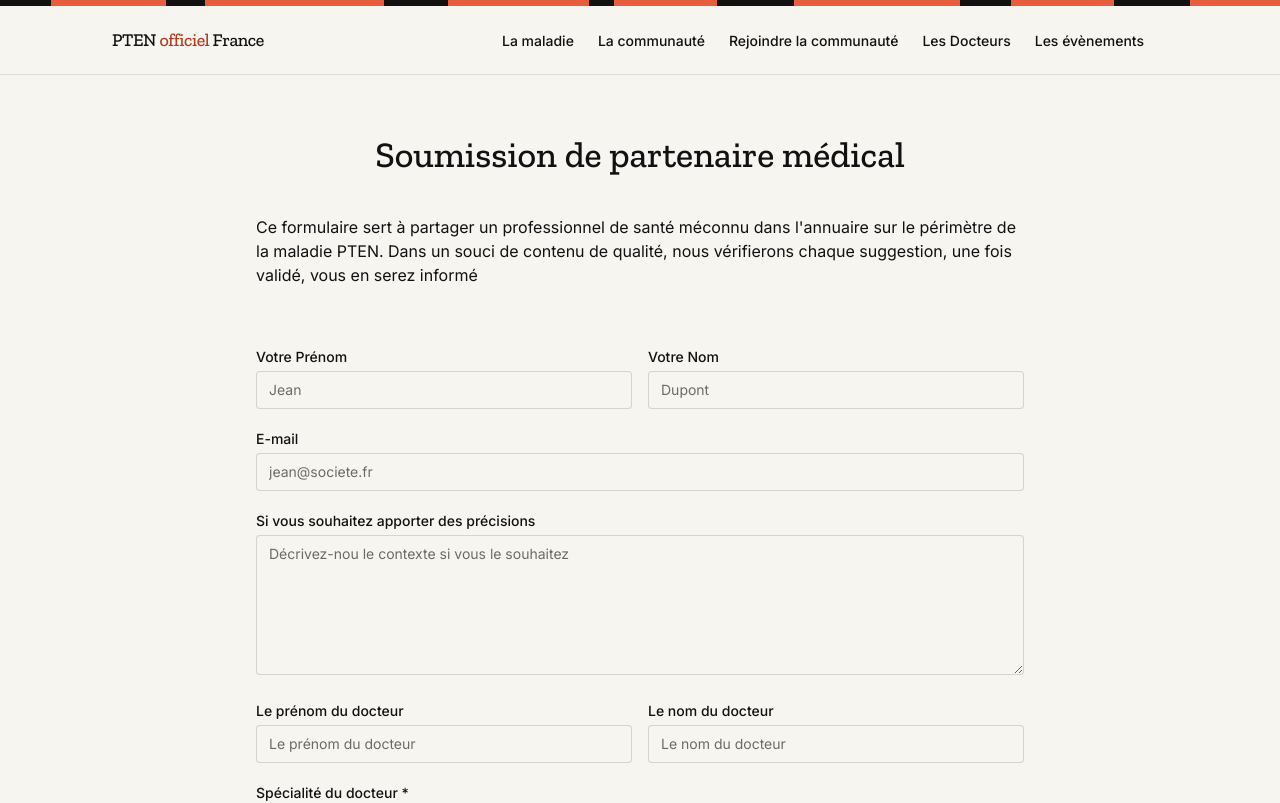
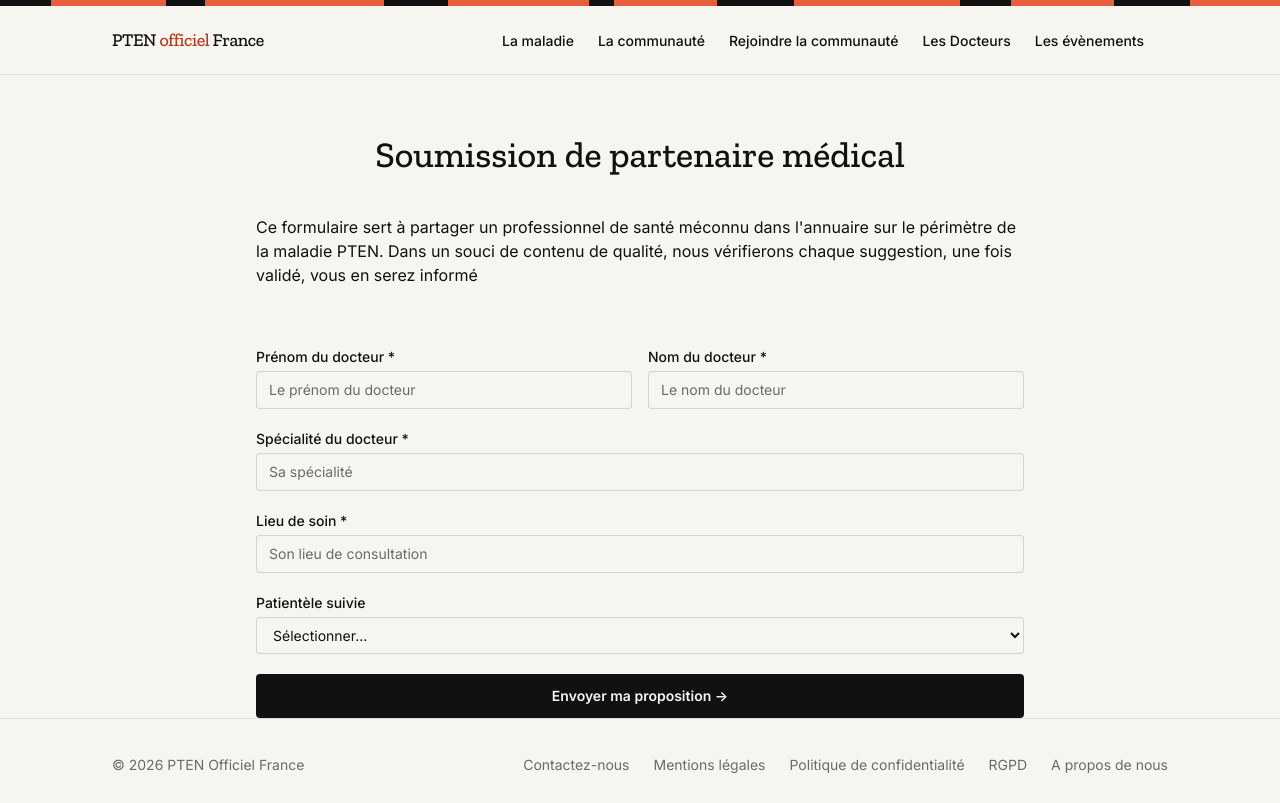
Before and after one commit to rchouhani/ptenofficielfrance, a Next.js app: page /pages/formNewDoctor in a window 1280 px wide. Shown: the top 803 px of the page. Built offline with nearby package versions, Linux system fonts and the light colour scheme.

Commit message:
refactor: streamline FormNewDoctor component by consolidating state management and improving form handling

```diff
--- a/app/component/FormNewDoctor.tsx
+++ b/app/component/FormNewDoctor.tsx
@@ -1,39 +1,40 @@
-'use client'
+"use client";
 
-import { useId, useState } from "react"
+import { useId, useState } from "react";
 
-export default function FormNewDoctor () {
-    const [error, setError] = useState('')
-    const [sent, setSent] = useState(false)
-    const [loading, setLoading] = useState(false)
-    const [email, setEmail] = useState('')
-    const [userFirstname, setuserFirstname] = useState('')
-    const [userLastname, setuserLastname] = useState('')
-    const [doctorFirstname, setDoctorFirstname] = useState('')
-    const [doctorLastname, setDoctorLastname] = useState('')
-    const [specialite, setSpecialite] = useState('')
-    const [cityConsultation, setCityConsultation] = useState('')
-    const [category, setCategory] = useState('')
-    const [message, setMessage] = useState('')
+type FormState = {
+  doctorFirstname: string;
+  doctorLastname: string;
+  specialite: string;
+  cityConsultation: string;
+  category: string;
+};
+
+const initialFormState: FormState = {
+  doctorFirstname: "",
+  doctorLastname: "",
+  specialite: "",
+  cityConsultation: "",
+  category: "",
+};
+
+export default function FormNewDoctor() {
+  const [form, setForm] = useState<FormState>(initialFormState);
+  const [error, setError] = useState("");
+  const [sent, setSent] = useState(false);
+  const [loading, setLoading] = useState(false);
 
   const formId = useId();
   const fieldId = (name: string) => `${formId}-${name}`;
 
-    const inputClassName = "w-full rounded border border-ink/15 bg-paper px-3 py-2 text-sm text-ink placeholder:text-muted focus:border-accent focus:outline-none";
-    const labelClassName = "mb-1 block text-sm font-medium text-ink"
+  const inputClassName =
+    "w-full rounded border border-ink/15 bg-paper px-3 py-2 text-sm text-ink placeholder:text-muted focus:border-accent focus:outline-none";
+  const labelClassName = "mb-1 block text-sm font-medium text-ink";
 
-     if (sent) {
-    return (
-      <div role="status" className="rounded-lg border border-accent/40 bg-ink/5 p-7 text-center">
-        <div className="mb-3 text-4xl">✅</div>
-        <p className="mb-2 font-display text-base font-bold text-ink">
-          Message envoyé !
-        </p>
-        <p className="text-sm text-ink/80">
-          Par souci de conformité, nous devons vérifier ce qui est proposé par les adhérents. <strong className="text-accent-text">{email}</strong>
-        </p>
-      </div>
-    )
+  function updateField<K extends keyof FormState>(field: K) {
+    return (event: React.ChangeEvent<HTMLInputElement | HTMLTextAreaElement | HTMLSelectElement>) => {
+      setForm((prev) => ({ ...prev, [field]: event.target.value }));
+    };
   }
 
   return (
@@ -45,33 +46,26 @@ export default function FormNewDoctor () {
       Dans un souci de contenu de qualité, nous vérifierons chaque suggestion, une fois validé, vous en serez informé</p>
     </span>
 </div>
-<form className="mx-auto flex w-full max-w-3xl flex-col gap-5"
+    <form
+      className="mx-auto flex w-full max-w-3xl flex-col gap-5"
       onSubmit={async (event) => {
         event.preventDefault();
-        if (!doctorFirstname || !doctorLastname || !specialite || !cityConsultation) {
+        if (!form.doctorFirstname || !form.doctorLastname || !form.specialite || !form.cityConsultation || !form.category) {
           setError("Veuillez remplir tous les champs obligatoires.");
           return;
         }
         setError("");
+        setSent(false);
         setLoading(true);
         try {
           const res = await fetch("/api/formNewDoctor", {
             method: "POST",
             headers: { "content-type": "application/json" },
-            body: JSON.stringify({
-              userFirstname,
-              userLastname,
-              doctorFirstname,
-              doctorLastname,
-              cityConsultation,
-              specialite,
-              category,
-              email,
-              message,
-            }),
+            body: JSON.stringify(form),
           });
           if (!res.ok) throw new Error();
           setSent(true);
+          setForm(initialFormState);
         } catch {
           setError("Une erreur est survenue. Veuillez réessayer ou nous appeler directement.");
         } finally {
@@ -81,82 +75,38 @@ export default function FormNewDoctor () {
     >
       <div className="grid gap-4 sm:grid-cols-2">
         <div>
-          <label htmlFor={fieldId("user-firstname")} className={labelClassName}>Votre Prénom</label>
+          <label htmlFor={fieldId("doctor-firstname")} className={labelClassName}>
+            Prénom du docteur <span aria-hidden="true">*</span>
+          </label>
           <input
-            id={fieldId("user-firstname")}
+            id={fieldId("doctor-firstname")}
             className={inputClassName}
             type="text"
-            placeholder="Jean"
-            value={userFirstname}
-            onChange={(e) => setuserFirstname(e.target.value)}
+            placeholder="Le prénom du docteur"
+            value={form.doctorFirstname}
+            onChange={updateField("doctorFirstname")}
+            required
+            aria-required="true"
           />
         </div>
         <div>
-          <label htmlFor={fieldId("userLastname")} className={labelClassName}>Votre Nom</label>
+          <label htmlFor={fieldId("doctor-lastname")} className={labelClassName}>
+            Nom du docteur <span aria-hidden="true">*</span>
+          </label>
           <input
-            id={fieldId("usserLastname")}
-            className={inputClassName}
-            type="text"
-            placeholder="Dupont"
-            value={userLastname}
-            onChange={(e) => setuserLastname(e.target.value)}
-          />
-        </div>
-      </div>
-
-      <div>
-        <label htmlFor={fieldId("email")} className={labelClassName}>E-mail</label>
-        <input
-          id={fieldId("email")}
-          className={inputClassName}
-          type="email"
-          placeholder="jean@societe.fr"
-          value={email}
-          onChange={(e) => setEmail(e.target.value)}
-        />
-      </div>
-
-      <div>
-        <label htmlFor={fieldId(message)} className={labelClassName}>Si vous souhaitez apporter des précisions</label>
-        <textarea
-          id={fieldId(message)}
-          className={`${inputClassName} min-h-[140px]`}
-          placeholder="Décrivez-nou le contexte si vous le souhaitez"
-          value={message}
-          onChange={(e) => setMessage(e.target.value)}
-        />
-      </div>
-
-    <div className="grid gap-4 sm:grid-cols-2">
-      <div>
-        <label htmlFor={fieldId(doctorFirstname)} className={labelClassName}>Le prénom du docteur</label>
-        <input
-          id={fieldId(doctorFirstname)}
-          className={inputClassName}
-          type="text"
-          placeholder="Le prénom du docteur"
-          value={doctorFirstname}
-          onChange={(e) => setDoctorFirstname(e.target.value)}
-          required
-          aria-label="true"
-        />
-      </div>
-      <div>
-        <label htmlFor={fieldId(doctorLastname)} className={labelClassName}>Le nom du docteur</label>
-        <input
-            id={fieldId("doctorLastname")}
+            id={fieldId("doctor-lastname")}
             className={inputClassName}
             type="text"
             placeholder="Le nom du docteur"
-            value={doctorLastname}
-            onChange={(e) => setDoctorLastname(e.target.value)}
+            value={form.doctorLastname}
+            onChange={updateField("doctorLastname")}
             required
             aria-required="true"
           />
         </div>
       </div>
 
-      <div className="form-field">
+      <div>
         <label htmlFor={fieldId("specialite")} className={labelClassName}>
           Spécialité du docteur <span aria-hidden="true">*</span>
         </label>
@@ -165,13 +115,13 @@ export default function FormNewDoctor () {
           className={inputClassName}
           type="text"
           placeholder="Sa spécialité"
-          value={specialite}
-          onChange={(e) => setSpecialite(e.target.value)}
+          value={form.specialite}
+          onChange={updateField("specialite")}
           required
           aria-required="true"
         />
       </div>
-    <div className="grid gap-4 sm:grid-cols-2">
+
       <div>
         <label htmlFor={fieldId("ville")} className={labelClassName}>
           Lieu de soin <span aria-hidden="true">*</span>
@@ -181,12 +131,13 @@ export default function FormNewDoctor () {
           className={inputClassName}
           type="text"
           placeholder="Son lieu de consultation"
-          value={cityConsultation}
-          onChange={(e) => setCityConsultation(e.target.value)}
+          value={form.cityConsultation}
+          onChange={updateField("cityConsultation")}
           required
           aria-required="true"
         />
       </div>
+
       <div>
         <label htmlFor={fieldId("category")} className={labelClassName}>
           Patientèle suivie
@@ -194,18 +145,17 @@ export default function FormNewDoctor () {
         <select
           id={fieldId("category")}
           className={inputClassName}
-          value={category}
-          onChange={(e) => setCategory(e.target.value)}
+          value={form.category}
+          onChange={updateField("category")}
         >
           <option value="">Sélectionner…</option>
           <option value="child">Enfant</option>
           <option value="adult">Adulte</option>
         </select>
       </div>
-    </div>
 
       {error && (
-        <p style={{ fontSize: '13px', color: '#f87171', textAlign: 'center' }}>
+        <p role="alert" className="text-center text-sm text-red-600">
           {error}
         </p>
       )}
@@ -213,11 +163,19 @@ export default function FormNewDoctor () {
       <button
         type="submit"
         disabled={loading}
-            className="rounded-sm bg-ink mb-15 px-4 py-3 text-sm font-semibold text-paper transition-colors hover:bg-accent disabled:cursor-not-allowed disabled:opacity-60"
+        className="rounded-sm bg-ink px-4 py-3 text-sm font-semibold text-paper transition-colors hover:bg-accent disabled:cursor-not-allowed disabled:opacity-60"
       >
-        {loading ? 'Envoi en cours...' : 'Envoyer ma proposition →'}
+        {loading ? "Envoi en cours..." : "Envoyer ma proposition →"}
       </button>
+
+      {sent && (
+        <p role="status" className="text-center text-sm text-green-600">
+          <span aria-hidden="true">✅</span> <strong>Message envoyé !</strong>
+          <br />
+          Par souci de conformité, nous devons vérifier ce qui est proposé par les adhérents.
+        </p>
+      )}
     </form>
     </>
-  )
+  );
 }
```
Lines whose indentation alone changed are shown as unchanged.
